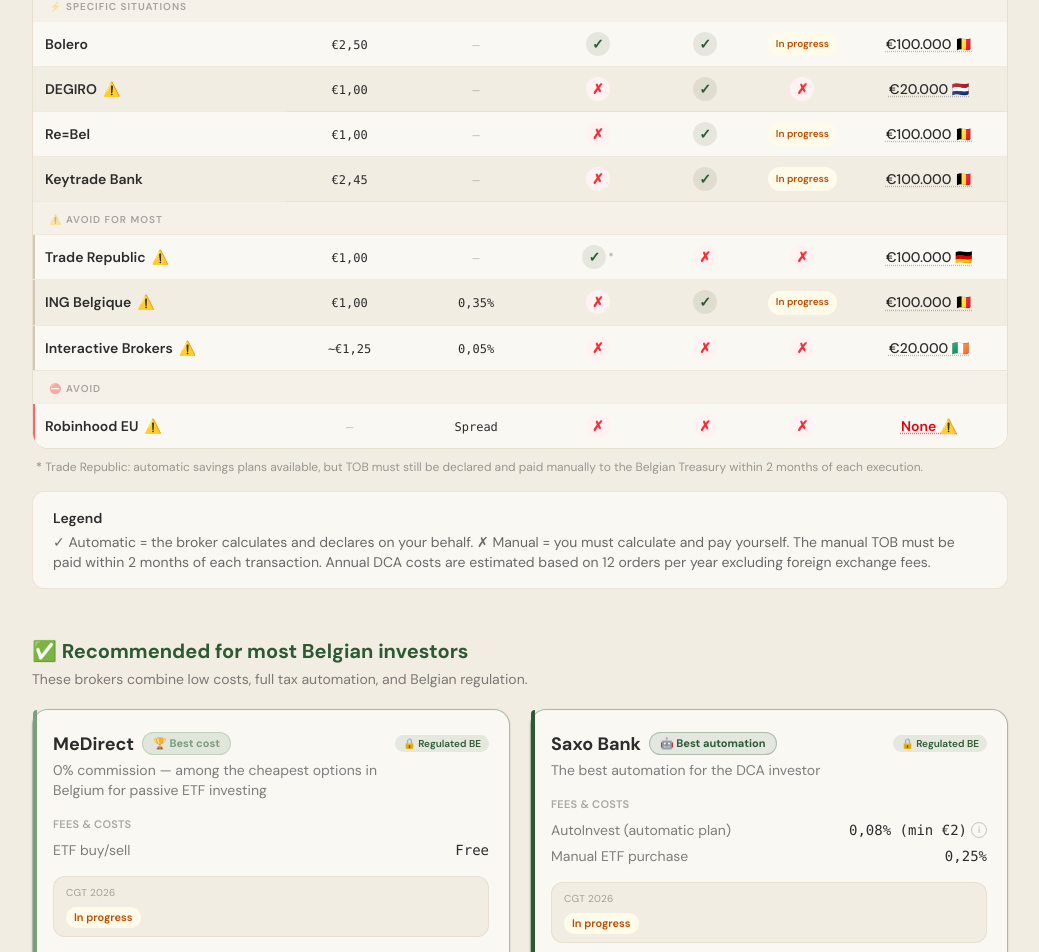
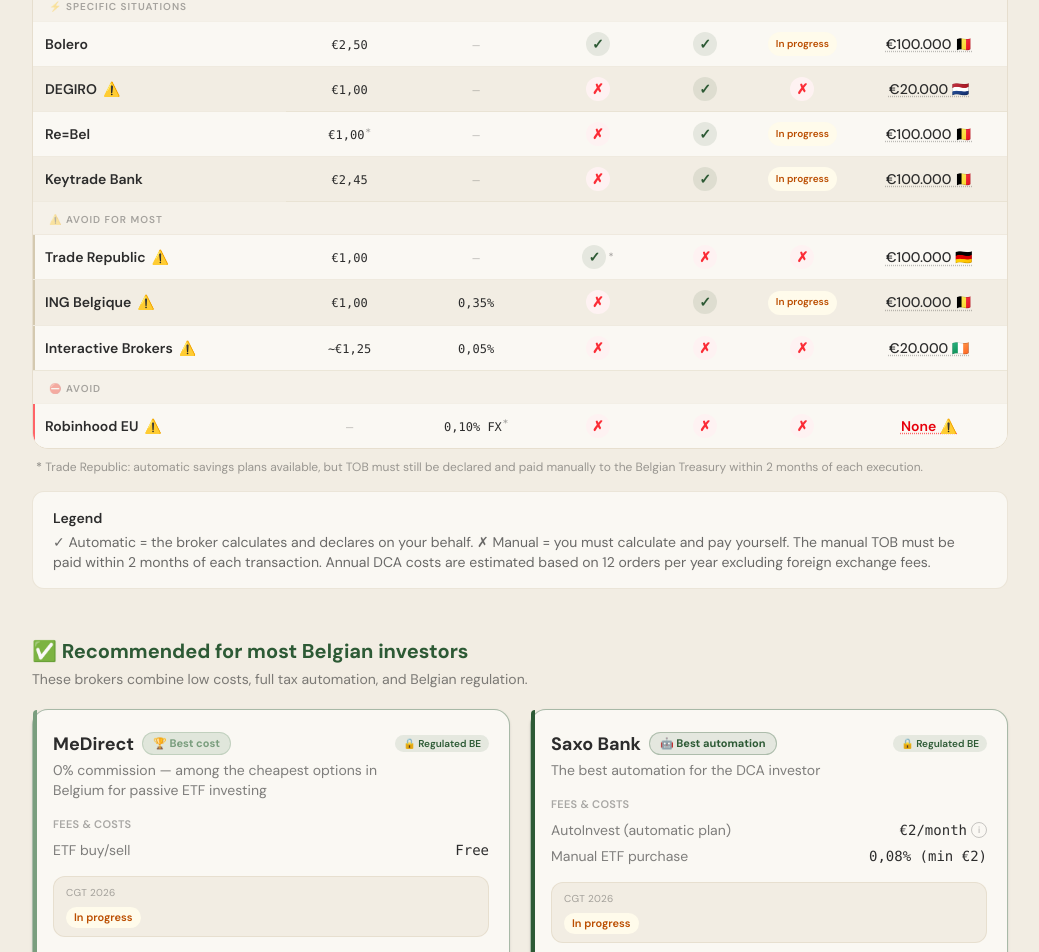
Before and after one commit to qrosar/clearInvest, a Next.js app: page /en/brokers in a window 1280 px wide. Shown: the part 860-1812 px from the top of the page, without its empty margins (120-1159 px from the left). Built offline with nearby package versions, Linux system fonts and the light colour scheme; a web font is replaced by a local one.

Commit message:
fixes brokers

```diff
--- a/components/brokers/BrokerCard.tsx
+++ b/components/brokers/BrokerCard.tsx
@@ -159,9 +159,17 @@
         <div className="space-y-1.5">
           {broker.feeStory.map((item, i) => (
             <div key={i} className="flex items-center justify-between gap-2">
-              <span className="text-sm text-[var(--charcoal)]/60">{t(item.label as any)}</span>
+              <span className={`text-sm ${
+                item.highlight === 'good' ? 'text-[var(--forest)] font-medium' :
+                item.highlight === 'bad' ? 'text-red-600 font-medium' :
+                'text-[var(--charcoal)]/60'
+              }`}>{t(item.label as any)}</span>
               <span className="flex items-center text-sm text-[var(--charcoal)]">
-                <span className="font-mono">{/^[a-z][a-z0-9_]*$/.test(item.value) ? t(item.value as any) : item.value}</span>
+                <span className={`font-mono ${
+                  item.highlight === 'good' ? 'text-[var(--forest)] font-bold' :
+                  item.highlight === 'bad' ? 'text-red-600 font-bold' :
+                  ''
+                }`}>{/^[a-z][a-z0-9_]*$/.test(item.value) ? t(item.value as any) : item.value}</span>
                 {item.note && <InfoTip text={t(item.note as any)} />}
               </span>
             </div>
--- a/components/brokers/BrokerTable.tsx
+++ b/components/brokers/BrokerTable.tsx
@@ -307,11 +307,13 @@
                         <td className={`${TD} text-center`}>
                           <FeeCell
                             value={broker.fees.fixedFeePerTrade === 'fees_free' ? t('fees_free') : broker.fees.fixedFeePerTrade}
+                            note={broker.fees.note ? t(broker.fees.note as any) : undefined}
                           />
                         </td>
                         <td className={`${TD} text-center`}>
                           <FeeCell
                             value={broker.fees.percentFeePerTrade}
+                            note={broker.id === 'robinhood' ? t('robinhood_fs0_note' as any) : undefined}
                           />
                         </td>
 
@@ -319,6 +321,10 @@
                           {broker.automation.savingsPlan ? (
                             broker.id === 'trade_republic' ? (
                               <YesStar href="#fn-tr-savings" />
+                            ) : broker.id === 'saxo' ? (
+                              <Tip text={t('saxo_fs0_note' as any)}>
+                                <span className="cursor-help"><Yes /></span>
+                              </Tip>
                             ) : (
                               <Yes />
                             )
--- a/lib/brokers/brokers.ts
+++ b/lib/brokers/brokers.ts
@@ -6,6 +6,7 @@
   label: string; // i18n key
   value: string; // i18n key or literal
   note?: string; // i18n key
+  highlight?: 'good' | 'neutral' | 'bad';
 };
 
 export type Broker = {
@@ -21,6 +22,7 @@
     fxFee: string; // i18n key or literal
     custodyFee: string; // i18n key or literal
     savingsPlanFee: string; // i18n key or literal
+    note?: string; // i18n key
   };
   automation: {
     savingsPlan: boolean;
@@ -75,8 +77,8 @@
     tier: 'recommended',
     regulatedIn: 'regulated_be',
     fees: {
-      fixedFeePerTrade: '€2,00',
-      percentFeePerTrade: '—',
+      fixedFeePerTrade: '—',
+      percentFeePerTrade: '0,08% (min €2)',
       fxFee: '0,25%',
       custodyFee: 'fees_none',
       savingsPlanFee: 'saxo_fee_savings',
@@ -92,8 +94,8 @@
     cons: ['saxo_con_0', 'saxo_con_1'],
     idealFor: 'saxo_ideal',
     feeStory: [
-      { label: 'saxo_fs0_label', value: '0,08% (min €2)', note: 'saxo_fs0_note' },
-      { label: 'saxo_fs1_label', value: '0,25%' },
+      { label: 'saxo_fs0_label', value: 'saxo_fs0_value', note: 'saxo_fs0_note' },
+      { label: 'saxo_fs1_label', value: 'saxo_fs1_value' },
     ],
   },
   {
@@ -168,6 +170,7 @@
       fxFee: '1,00%',
       custodyFee: 'fees_none',
       savingsPlanFee: 'fees_not_available',
+      note: 'rebel_fees_table_note',
     },
     automation: {
       savingsPlan: false,
@@ -180,8 +183,8 @@
     cons: ['rebel_con_0', 'rebel_con_1', 'rebel_con_2'],
     idealFor: 'rebel_ideal',
     feeStory: [
-      { label: 'rebel_fs0_label', value: '€3,00 – €6,00' },
-      { label: 'rebel_fs1_label', value: 'rebel_fs1_value' },
+      { label: 'rebel_fs0_label', value: 'rebel_fs0_value', highlight: 'good' },
+      { label: 'rebel_fs1_label', value: 'rebel_fs1_value', note: 'rebel_fs1_note', highlight: 'neutral' },
     ],
   },
   {
@@ -316,8 +319,8 @@
     regulatedIn: 'regulated_lt',
     fees: {
       fixedFeePerTrade: '—',
-      percentFeePerTrade: 'Spread',
-      fxFee: '—',
+      percentFeePerTrade: '0,10% FX',
+      fxFee: '0,10%',
       custodyFee: 'fees_none',
       savingsPlanFee: 'fees_not_available',
     },
```
Also changed, not shown: messages/en.json, messages/fr.json, messages/nl.json.
